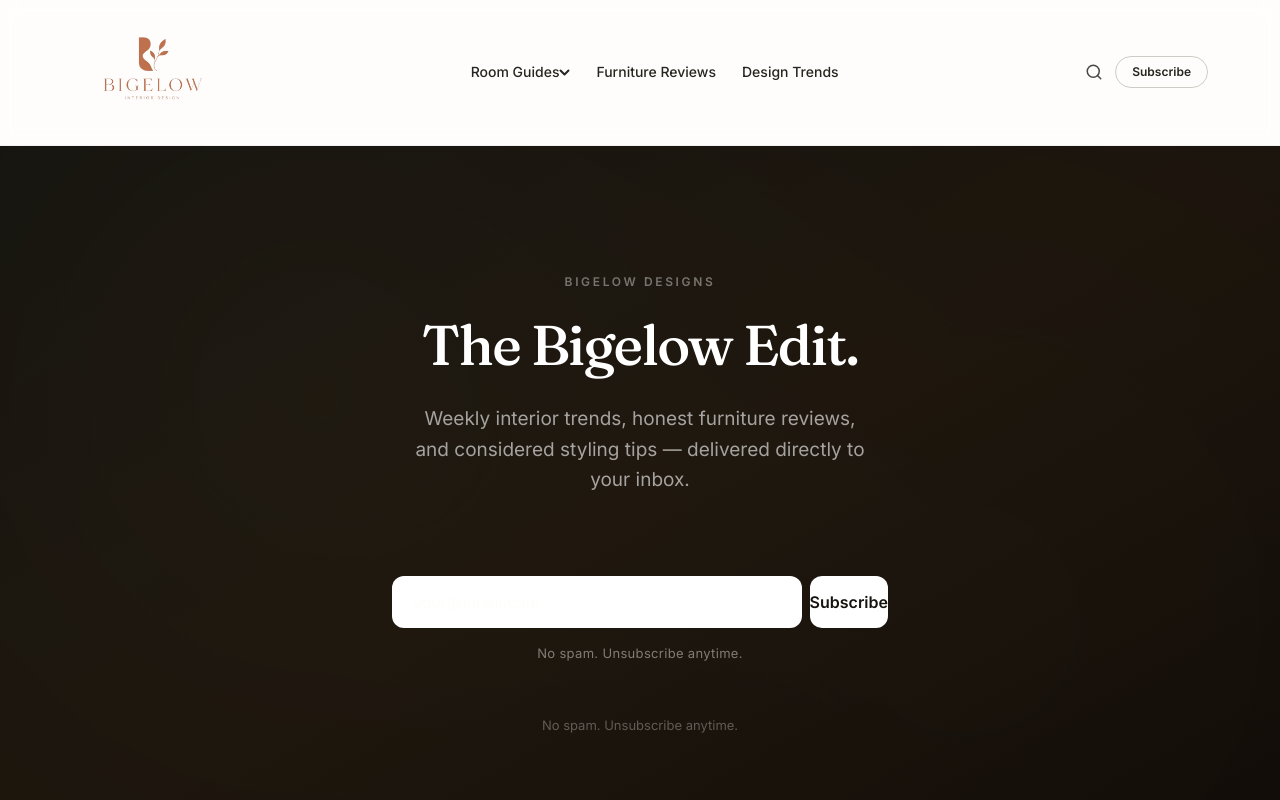
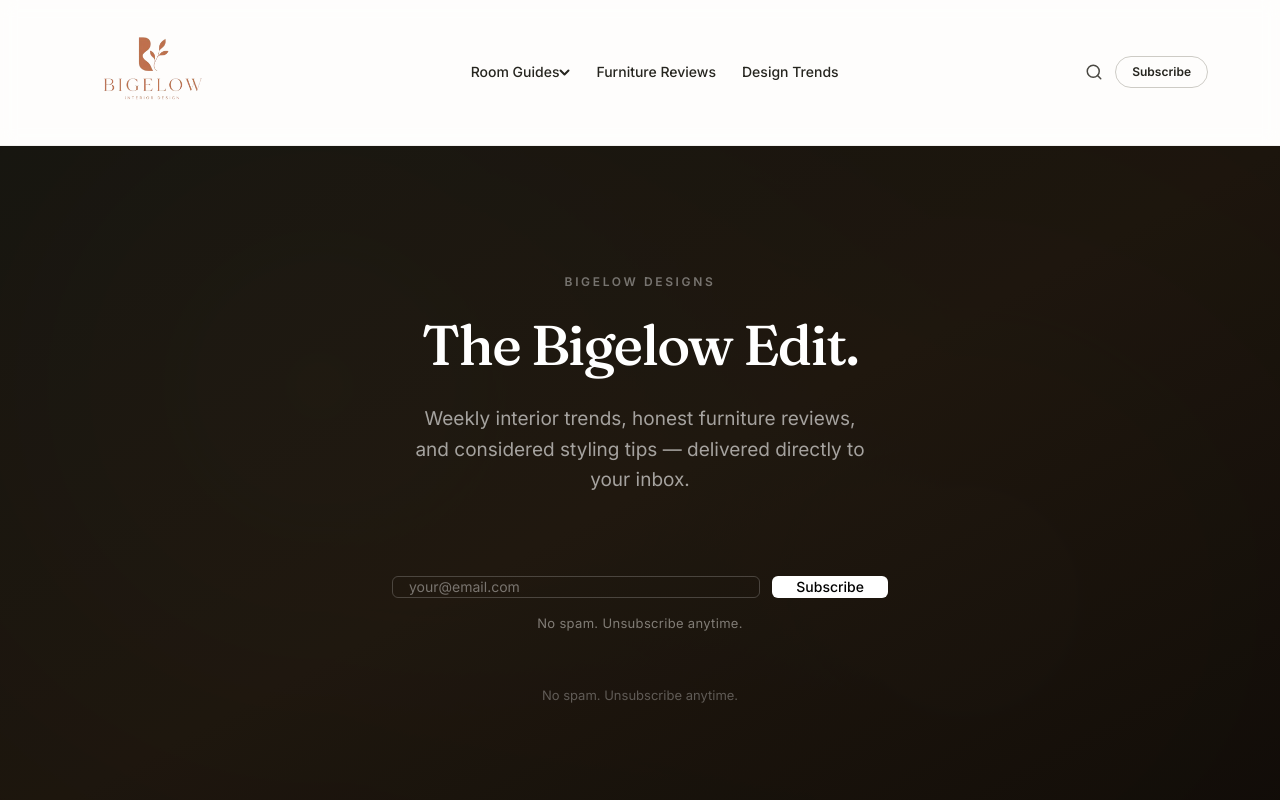
Before and after one commit to adokh7/BigelowDesigns, a Next.js app: page /newsletter in a window 1280 px wide. Shown: the top 800 px of the page. Built offline with nearby package versions, Linux system fonts and the light colour scheme.

Commit message:
style: revert bulky newsletter forms to sleek minimalist editorial layout

```diff
--- a/components/Footer.tsx
+++ b/components/Footer.tsx
@@ -23,7 +23,7 @@
             <p className="text-eyebrow text-accent">The Bigelow Edit</p>
             <h2
               id="footer-newsletter"
-              className="mt-3 font-serif text-h1 text-canvas text-balance"
+              className="mt-3 font-serif text-h2 text-canvas text-balance"
             >
               The Bigelow Edit.
             </h2>
--- a/components/interactive/NewsletterForm.tsx
+++ b/components/interactive/NewsletterForm.tsx
@@ -171,7 +171,7 @@
         </label>
       </div>
 
-      <div className={clsx('flex flex-col gap-3 sm:flex-row sm:gap-2', (heading || description) && 'mt-6')}>
+      <div className={clsx('flex flex-col sm:flex-row gap-3', (heading || description) && 'mt-6')}>
         <label htmlFor="newsletter-email" className="sr-only">
           Email address
         </label>
@@ -193,52 +193,21 @@
             }
           }}
           className={clsx(
-            // Size & shape
-            'flex-1 h-[52px] px-5 rounded-xl text-base',
-            // Border & transition
-            'border transition-colors duration-quick ease-out',
-            // Focus
-            'focus:outline-none focus:ring-2',
-            // Disabled
+            isDark
+              ? 'w-full bg-transparent border border-white/20 rounded-md py-2.5 px-4 text-sm text-white placeholder-white/40 focus:border-white focus:ring-1 focus:ring-white outline-none transition-all'
+              : 'w-full bg-transparent border border-gray-300 rounded-md py-2.5 px-4 text-sm text-gray-900 placeholder-gray-400 focus:border-black focus:ring-1 focus:ring-black outline-none transition-all',
             'disabled:opacity-50 disabled:cursor-not-allowed',
-            // Colour scheme
-            isDark
-              ? [
-                  'bg-white/8 text-canvas placeholder:text-canvas/35',
-                  'border-white/15',
-                  status.kind === 'error-validation'
-                    ? 'border-danger focus:border-danger focus:ring-danger/25'
-                    : 'focus:border-white/50 focus:ring-white/15',
-                ]
-              : [
-                  'bg-surface text-ink-900 placeholder:text-ink-400',
-                  'border-ink-200',
-                  status.kind === 'error-validation'
-                    ? 'border-danger focus:border-danger focus:ring-danger/20'
-                    : 'focus:border-accent focus:ring-accent/20',
-                ],
+            status.kind === 'error-validation' && (isDark ? 'border-red-400 focus:ring-red-400 focus:border-red-400' : 'border-danger focus:ring-danger focus:border-danger')
           )}
         />
         <button
           type="submit"
           disabled={isSubmitting}
           className={clsx(
-            // Layout
-            'inline-flex items-center justify-center gap-2',
-            // Size & shape — full width on mobile, auto on sm+
-            'h-[52px] w-full rounded-xl px-7 sm:w-auto sm:flex-shrink-0',
-            // Typography
-            'text-base font-semibold',
-            // Transitions
-            'transition-all duration-quick ease-out',
-            'hover:-translate-y-px hover:shadow-lg',
-            'active:translate-y-0 active:scale-[0.98] active:shadow-none',
-            'disabled:opacity-50 disabled:cursor-not-allowed',
-            'disabled:hover:translate-y-0 disabled:hover:shadow-none',
-            // Colour scheme — dark variant: white pill; light variant: ink-900 pill
+            'inline-flex items-center justify-center gap-2 disabled:opacity-50 disabled:cursor-not-allowed',
             isDark
-              ? 'bg-white text-ink-900 hover:bg-canvas/90'
-              : 'bg-ink-900 text-white hover:bg-accent',
+              ? 'w-full sm:w-auto whitespace-nowrap bg-white text-black px-6 py-2.5 rounded-md text-sm font-medium hover:bg-gray-100 transition-colors'
+              : 'w-full sm:w-auto whitespace-nowrap bg-black text-white px-6 py-2.5 rounded-md text-sm font-medium hover:bg-gray-800 transition-colors'
           )}
         >
           {isSubmitting ? (
--- a/components/sections/SidebarNewsletter.tsx
+++ b/components/sections/SidebarNewsletter.tsx
@@ -1,6 +1,7 @@
 'use client';
 
 import { useState } from 'react';
+import clsx from 'clsx';
 
 /**
  * SidebarNewsletter
@@ -172,17 +173,12 @@
         disabled={isSubmitting}
         aria-invalid={status === 'error' || undefined}
         aria-describedby={errorMsg ? 'sidebar-newsletter-error' : undefined}
-        className={[
-          'w-full rounded-xl px-4 py-3',
-          'text-sm text-ink-900 placeholder:text-ink-400',
-          'border bg-surface',
-          'focus:outline-none focus:ring-2 focus:ring-accent/20',
-          'transition-colors duration-quick',
-          'disabled:cursor-not-allowed disabled:opacity-50',
+        className={clsx(
+          'w-full bg-transparent border rounded-md py-2.5 px-4 text-sm text-gray-900 placeholder-gray-400 focus:border-black focus:ring-1 focus:ring-black outline-none transition-all disabled:opacity-50 disabled:cursor-not-allowed',
           status === 'error'
-            ? 'border-danger focus:border-danger'
-            : 'border-ink-200 focus:border-accent',
-        ].join(' ')}
+            ? 'border-danger focus:border-danger focus:ring-danger'
+            : 'border-gray-300 focus:border-black'
+        )}
       />
 
       {errorMsg && (
@@ -198,16 +194,7 @@
       <button
         type="submit"
         disabled={isSubmitting}
-        className={[
-          'flex w-full items-center justify-center',
-          'rounded-full bg-ink-900 py-3',
-          'text-sm font-semibold text-white',
-          'transition-all duration-quick',
-          'hover:bg-accent hover:-translate-y-px hover:shadow-md',
-          'active:translate-y-0',
-          'disabled:cursor-not-allowed disabled:opacity-50 disabled:hover:bg-ink-900',
-          'disabled:hover:translate-y-0 disabled:hover:shadow-none',
-        ].join(' ')}
+        className="flex w-full items-center justify-center whitespace-nowrap bg-black text-white px-6 py-2.5 rounded-md text-sm font-medium hover:bg-gray-800 transition-colors disabled:opacity-50 disabled:cursor-not-allowed"
       >
         {isSubmitting ? 'Subscribing…' : 'Subscribe free'}
       </button>
```
